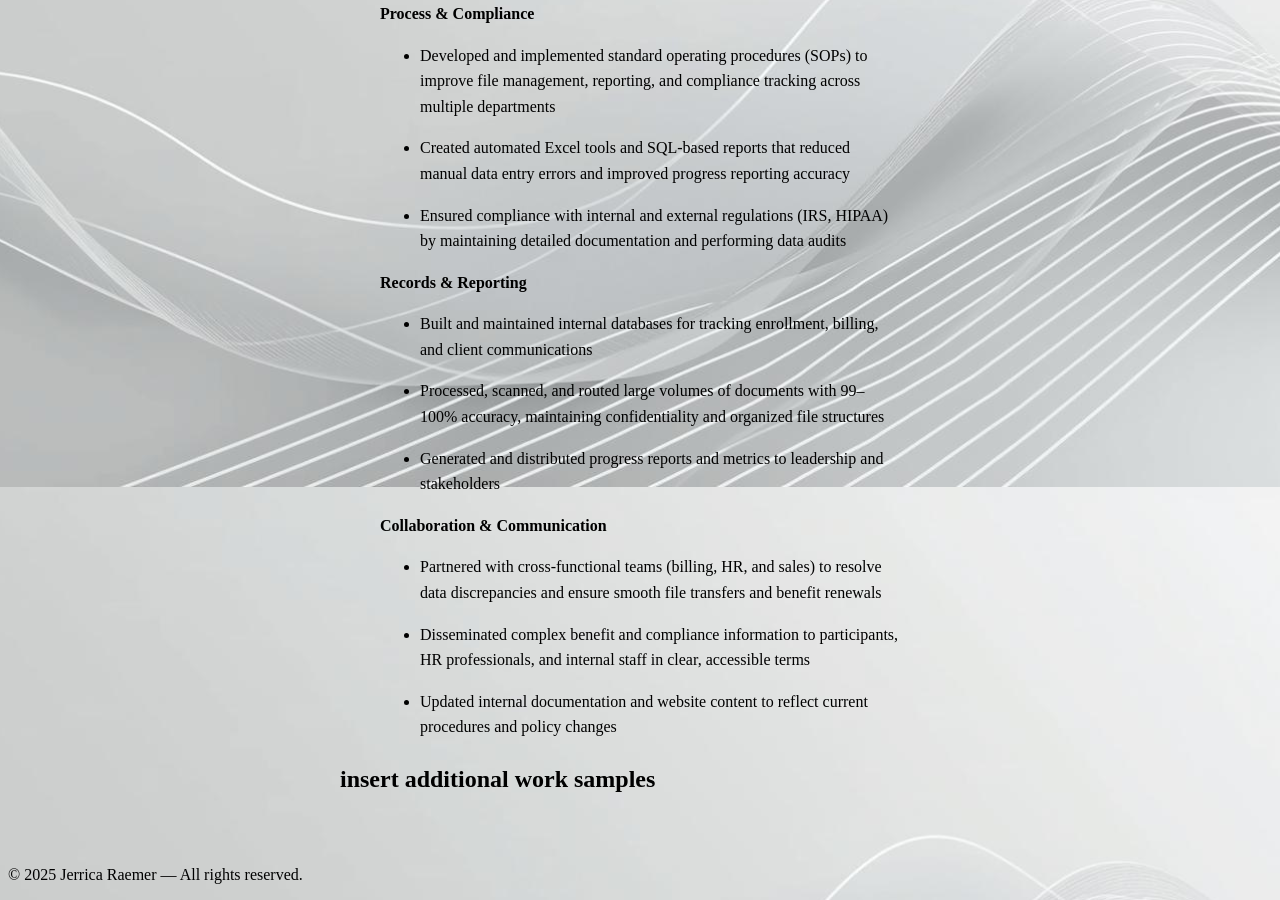
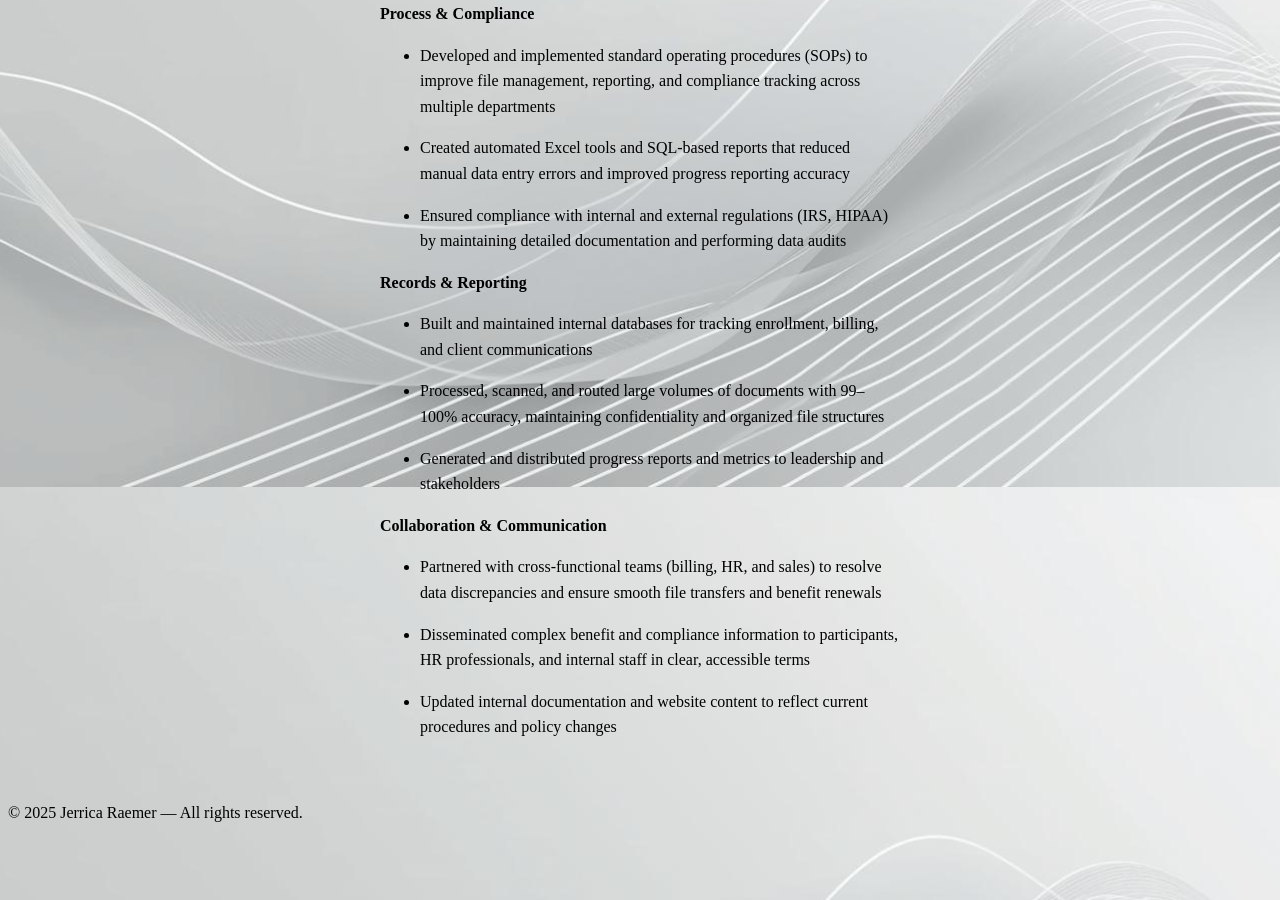
Before and after one commit to JerricaRaemer/jerricaraemer.github.com, a Jekyll site: the page built from portfolio.md, in a window 1280 px wide and 900 px high, scrolled down 1313 px. Built offline with Jekyll 4.4.1, drawn with Linux system fonts in a browser that asks for light colours.

Commit message:
Update portfolio.md

```diff
--- a/portfolio.md
+++ b/portfolio.md
@@ -97,5 +97,3 @@ permalink: /portfolio/
 >
 > * Updated internal documentation and website content to reflect current procedures and policy changes
 >
-
-## insert additional work samples
```
